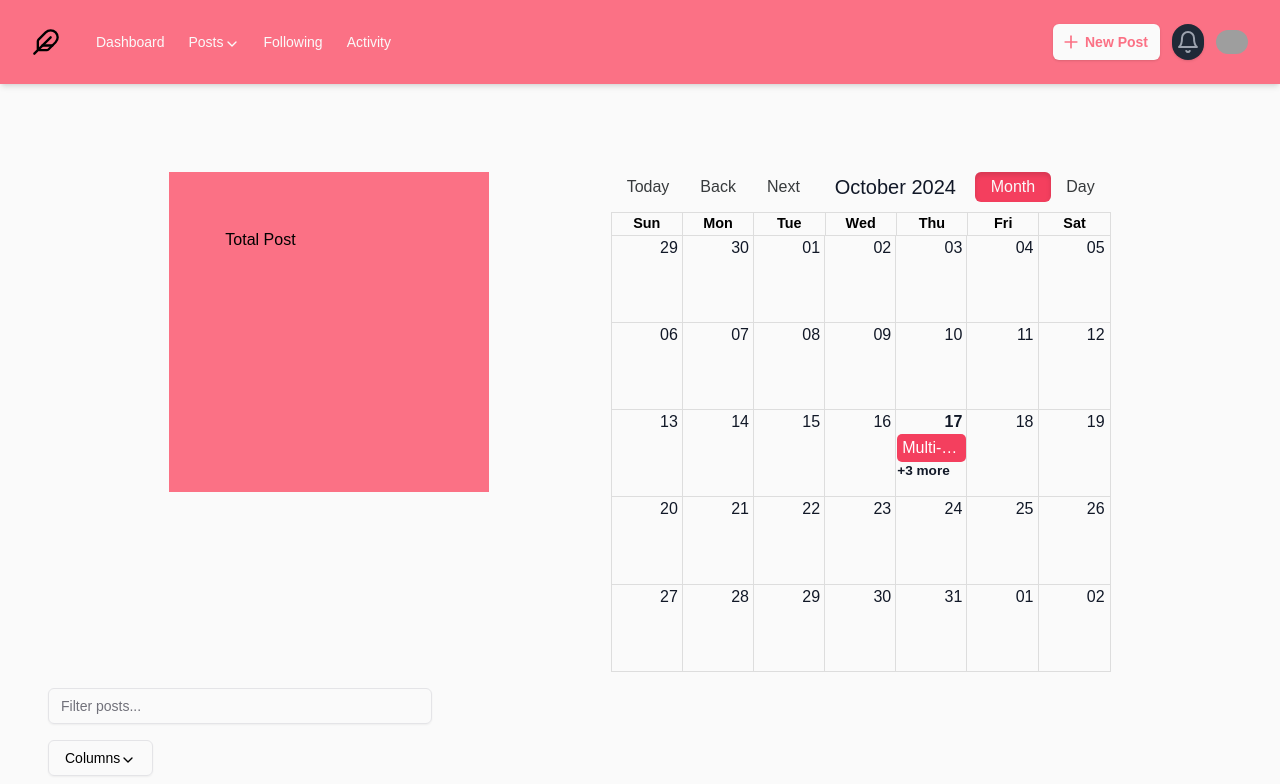
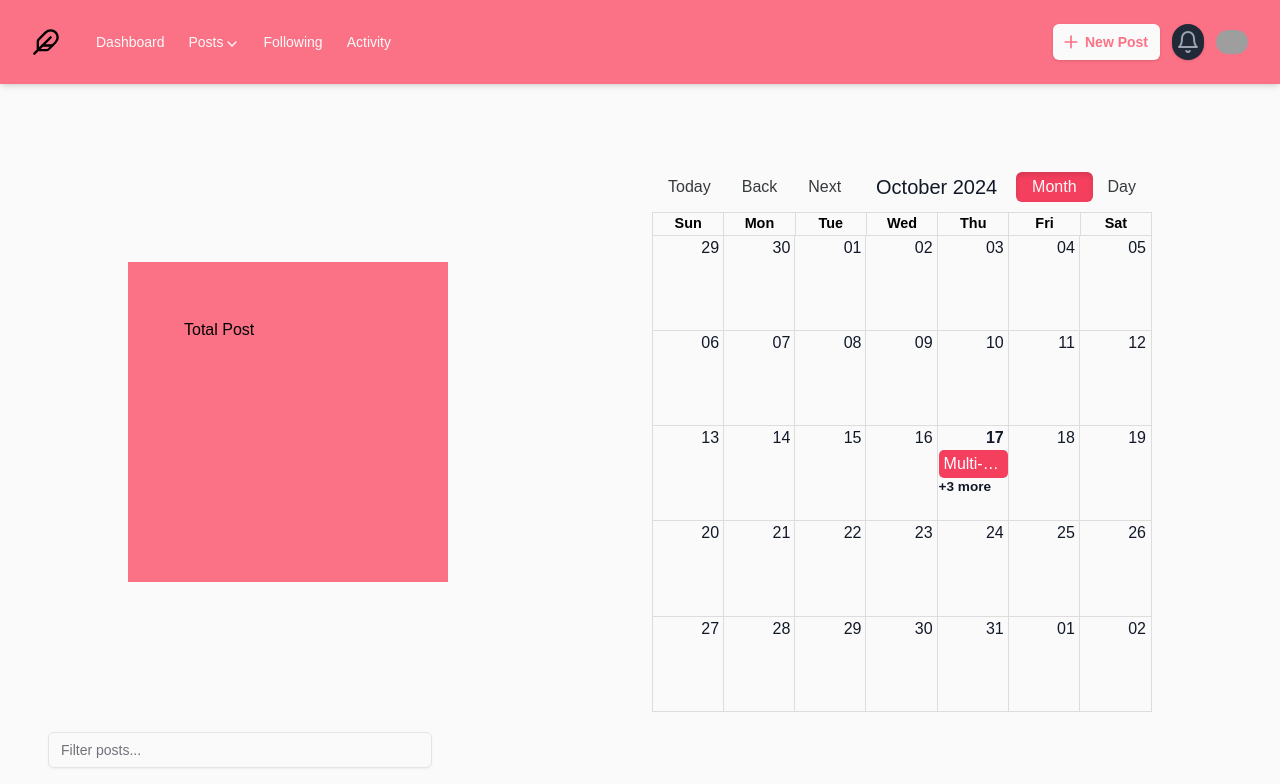
Before and after one commit to pllealfunes/nextjs-hobbyist, a Next.js app: page /posts/published in a window 1280 px wide. Shown: the top 784 px of the page. Built offline with nearby package versions, Linux system fonts and the light colour scheme; grey boxes are pictures that could not be loaded.

Commit message:
edited calendar visibility for mobile and edited readme

```diff
--- a/src/app/globals.css
+++ b/src/app/globals.css
@@ -261,6 +261,12 @@ body {
   }
 }
 
+@media (min-width: 768px) {
+  .rbc-calendar {
+    display: block !important;
+  }
+}
+
 .rbc-event {
   background-color: #f43f5e !important;
   color: #fafafa;
--- a/src/app/posts/published/page.tsx
+++ b/src/app/posts/published/page.tsx
@@ -54,7 +54,7 @@ export default async function Published() {
 
   return (
     <div className="container mx-auto py-10">
-      <div className="flex justify-evenly items center">
+      <div className="flex flex-wrap justify-around items-center gap-11 mb-11">
         <div className="w-80 h-80 p-14 bg-rose-400"> Total Post</div>
         <PostCalendar />
       </div>
--- a/src/ui/components/calendar.tsx
+++ b/src/ui/components/calendar.tsx
@@ -23,7 +23,7 @@ const PostCalendar = () => {
       endAccessor="end"
       views={["month", "day"]}
       view={view}
-      style={{ height: 500, width: 500 }}
+      style={{ height: 500, width: 500, display: "none" }}
       onView={handleOnChangeView}
       popup
     />
```
Also changed, not shown: 1 other file (tests, documents, lock files or other folders).
